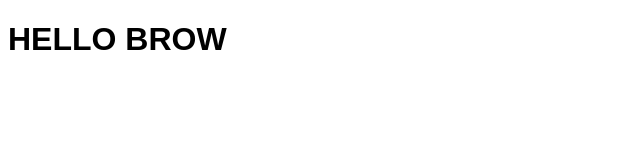
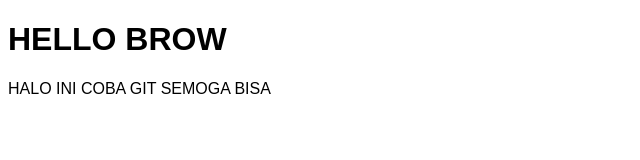
Before and after one commit to Xneine/cobagit, a plain HTML site: page index.html in a window 1280 px wide. Shown: the whole page, without its empty margins (0-640 px from the left). Drawn offline with Linux system fonts and the light colour scheme.

Commit message:
menambahkan satu paragraph

```diff
--- a/index.html
+++ b/index.html
@@ -8,5 +8,8 @@
 </head>
 <body>
     <h1>HELLO BROW</h1>
+    <p>
+        HALO INI COBA GIT SEMOGA BISA
+    </p>
 </body>
 </html>
```
